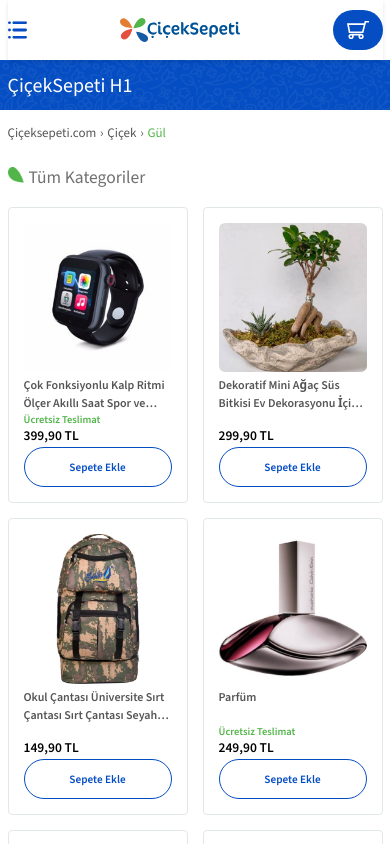
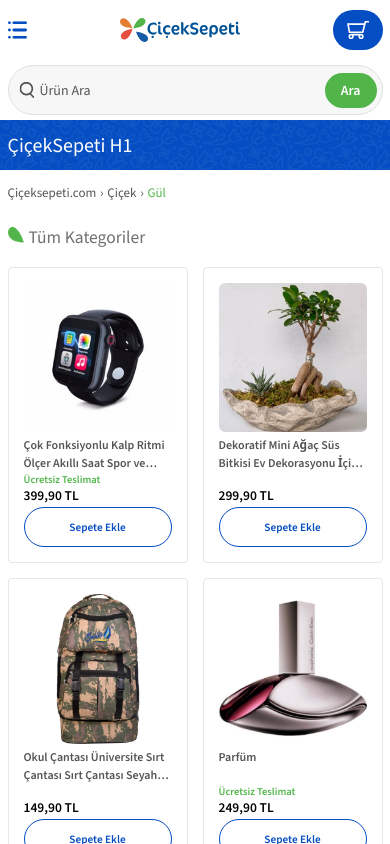
Before and after one commit to doganefe/ciceksepeti-app, a React (Vite) app: page / in a window 390 px wide. Shown: the top 844 px of the page. Built offline with nearby package versions, Linux system fonts and the light colour scheme.

Commit message:
add mobile search bar to header; update campaign image styles for responsiveness

```diff
--- a/src/features/header/components/Header.scss
+++ b/src/features/header/components/Header.scss
@@ -4,7 +4,6 @@
 .header {
   @include flex-between;
   background-color: $white;
-  box-shadow: $shadow;
   min-height: 60px;
   position: relative;
 }
@@ -67,6 +66,18 @@
   font-size: $font-size-xl;
 }
 
+.mobile-searchbar-container {
+  background-color: $white;
+
+  .search-bar {
+    margin: 5px 0;
+  }
+
+  @media (min-width: $breakpoint-tablet) {
+    display: none;
+  }
+}
+
 @media (min-width: $breakpoint-tablet) {
   .sticky-container {
     position: static;
--- a/src/features/header/components/Header.tsx
+++ b/src/features/header/components/Header.tsx
@@ -49,6 +49,10 @@
         </header>
       </div>
 
+      <div className="mobile-searchbar-container container">
+        <SearchBar />
+      </div>
+
       <CategoryDrawer isOpen={isDrawerOpen} onClose={handleDrawerClose} />
 
       <div className="h1-bar">
--- a/src/features/products/components/Campaign.scss
+++ b/src/features/products/components/Campaign.scss
@@ -63,6 +63,9 @@
 
   .campaign-image {
     flex: 1;
+    img {
+      max-width: 130px;
+    }
   }
 
   .campaign-content {
@@ -79,6 +82,12 @@
   .campaign-list {
     grid-template-columns: 1fr 1fr 1fr;
   }
+
+  .campaign-image {
+    img {
+      max-width: 140px;
+    }
+  }
 }
 
 @media (min-width: $breakpoint-xlarge) {
@@ -87,4 +96,10 @@
       font-size: 1.5rem;
     }
   }
+
+  .campaign-image {
+    img {
+      max-width: unset;
+    }
+  }
 }
```
